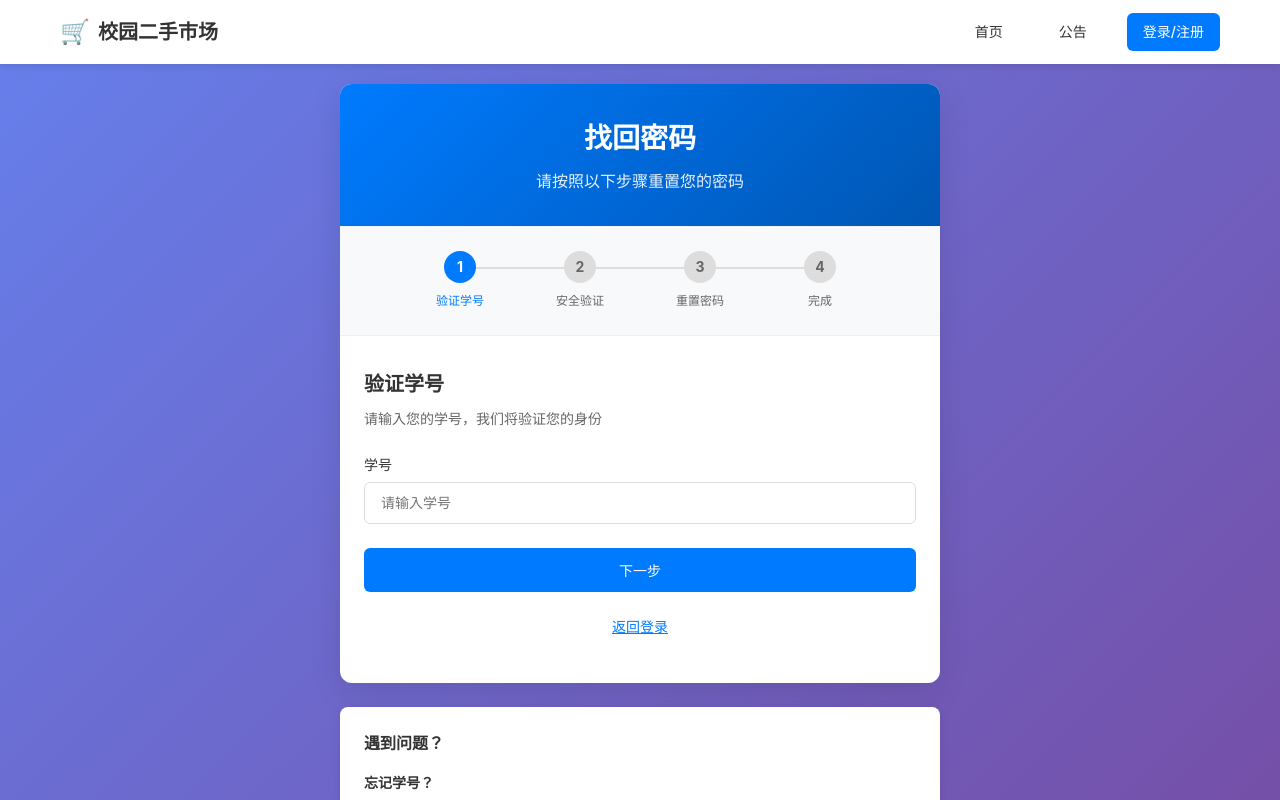
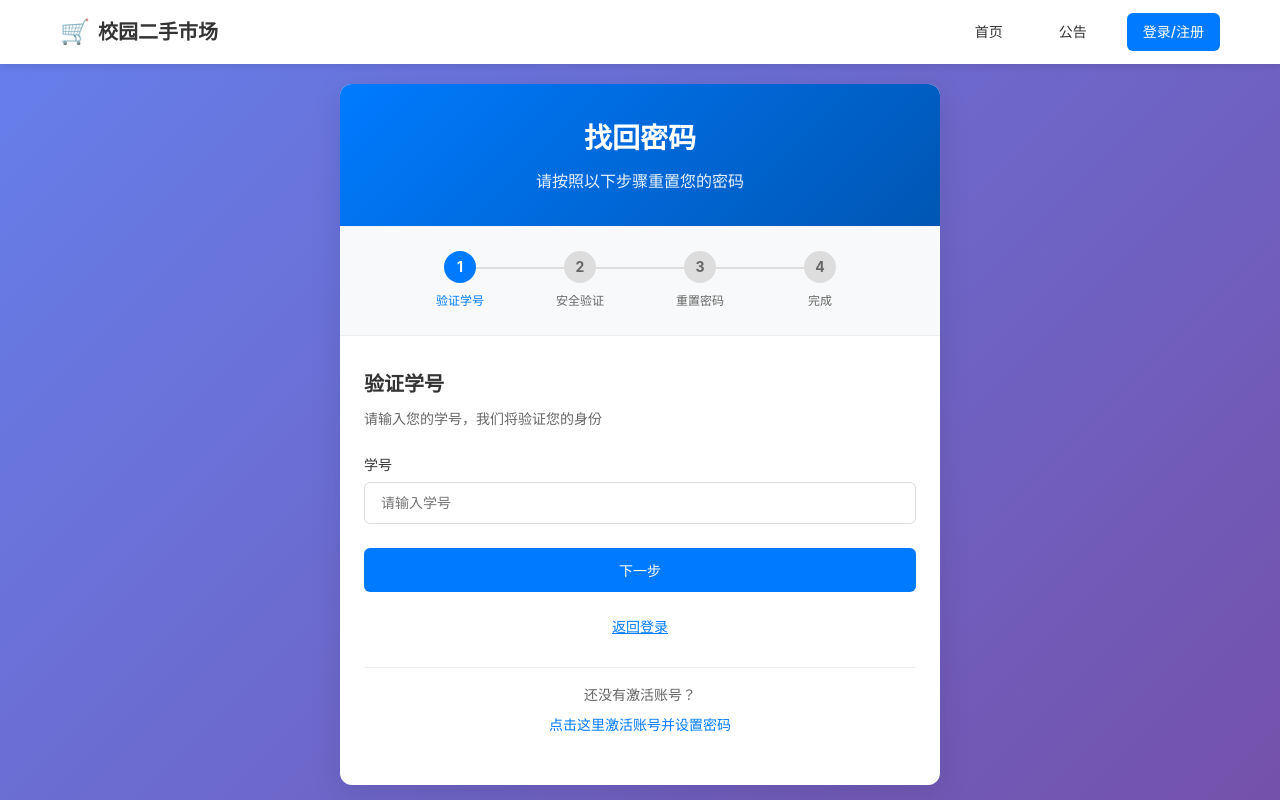
Before and after one commit to ChiMings/--1, a Vue app in the folder front/: page /forgot-password in a window 1280 px wide. Shown: the top 800 px of the page. Built offline with nearby package versions, Linux system fonts and the light colour scheme.

Commit message:
完善用户认证和权限控制功能，新增路由守卫以检查用户登录状态和管理员权限，同时优化了登录、游客登录和账号激活的错误提示信息，提升用户体验和系统安全性。

```diff
--- a/front/src/router/index.js
+++ b/front/src/router/index.js
@@ -1,4 +1,5 @@
 import { createRouter, createWebHistory } from 'vue-router';
+import { useUserStore } from '@/store/user';
 
 //  layouts
 import AdminLayout from '../layouts/AdminLayout.vue';
@@ -35,6 +36,7 @@ const routes = [
     path: '/',
     name: 'Home',
     component: HomeView,
+    meta: { requiresAuth: true }
   },
   {
     path: '/login',
@@ -50,23 +52,26 @@ const routes = [
     path: '/product/:id',
     name: 'ProductDetail',
     component: ProductDetailView,
+    meta: { requiresAuth: true }
   },
   {
     path: '/profile/:userId',
     name: 'UserProfile',
     component: UserProfileView,
+    meta: { requiresAuth: true }
   },
   {
     path: '/notices',
     name: 'Notices',
     component: NoticesView,
+    meta: { requiresAuth: true }
   },
 
   // --- 个人中心 (需要认证) ---
   {
     path: '/user',
     component: UserCenterLayout,
-    // meta: { requiresAuth: true }, // 可选：用于路由守卫
+    meta: { requiresAuth: true },
     children: [
       {
         path: 'profile',
@@ -111,7 +116,7 @@ const routes = [
   {
     path: '/admin',
     component: AdminLayout,
-    // meta: { requiresAdmin: true }, // 可选：用于路由守卫
+    meta: { requiresAdmin: true },
     children: [
       {
         path: 'dashboard',
@@ -147,4 +152,31 @@ const router = createRouter({
   routes,
 });
 
+// 路由守卫
+router.beforeEach((to, from, next) => {
+  const userStore = useUserStore();
+
+  // 检查是否需要登录认证
+  if (to.meta.requiresAuth && !userStore.isLoggedIn) {
+    // 未登录用户重定向到登录页
+    next('/login');
+    return;
+  }
+
+  // 检查是否需要管理员权限
+  if (to.meta.requiresAdmin && !userStore.isAdmin) {
+    // 非管理员用户重定向到首页
+    next('/');
+    return;
+  }
+
+  // 如果已经登录，访问登录页面则重定向到首页
+  if (to.name === 'Login' && userStore.isLoggedIn) {
+    next('/');
+    return;
+  }
+
+  next();
+});
+
 export default router;
--- a/front/src/store/user.js
+++ b/front/src/store/user.js
@@ -158,11 +158,18 @@ export const useUserStore = defineStore('user', () => {
 
   // 计算属性
   const isLoggedIn = computed(() => !!token.value);
+  const isAdmin = computed(() => {
+    return userInfo.value && (
+      userInfo.value.role === '管理员' ||
+      userInfo.value.role === '超级管理员'
+    );
+  });
 
   return {
     token,
     userInfo,
     isLoggedIn,
+    isAdmin,
     login,
     guestLogin,
     activate,
--- a/front/src/utils/config.js
+++ b/front/src/utils/config.js
@@ -1,7 +1,7 @@
 // 开发配置
 export const config = {
   // 是否使用模拟数据 (设为true在没有后端时使用模拟数据)
-  useMockData: true,
+  useMockData: false,
 
   // API基础地址
   apiBaseURL: '/api',
--- a/front/src/views/ForgotPasswordView.vue
+++ b/front/src/views/ForgotPasswordView.vue
@@ -51,6 +51,13 @@
 
                 <router-link to="/login" class="btn btn-link">
                   返回登录
+                </router-link>
+              </div>
+
+              <div class="activation-hint">
+                <p>还没有激活账号？</p>
+                <router-link to="/login" class="activation-link">
+                  点击这里激活账号并设置密码
                 </router-link>
               </div>
             </form>
@@ -750,6 +757,30 @@ function goToPreviousStep() {
   cursor: not-allowed;
 }
 
+.activation-hint {
+  text-align: center;
+  padding: 16px 0;
+  border-top: 1px solid #eee;
+  margin-top: 16px;
+}
+
+.activation-hint p {
+  margin: 0 0 8px 0;
+  color: #666;
+  font-size: 14px;
+}
+
+.activation-link {
+  color: #007bff;
+  text-decoration: none;
+  font-weight: 500;
+}
+
+.activation-link:hover {
+  color: #0056b3;
+  text-decoration: underline;
+}
+
 .success-content {
   text-align: center;
   padding: 20px 0;
--- a/front/src/views/LoginView.vue
+++ b/front/src/views/LoginView.vue
@@ -251,7 +251,20 @@ async function handleLogin() {
     // 登录成功，跳转到首页
     router.push('/');
   } catch (err) {
-    error.value = err.response?.data?.message || err.message || '登录失败，请检查学工号和密码';
+    console.error('Login error:', err);
+
+    // 提供更友好的错误提示
+    if (err.response?.status === 404) {
+      error.value = '学号不存在，请检查学号是否正确或联系管理员';
+    } else if (err.response?.status === 401) {
+      error.value = '密码错误，请检查密码或使用忘记密码功能';
+    } else if (err.response?.status === 403) {
+      error.value = '账号被禁用，请联系管理员';
+    } else if (err.response?.data?.message) {
+      error.value = err.response.data.message;
+    } else {
+      error.value = '登录失败，请检查学号和密码是否正确';
+    }
   } finally {
     loading.value = false;
   }
@@ -268,7 +281,16 @@ async function handleGuestLogin() {
     // 登录成功，跳转到首页
     router.push('/');
   } catch (err) {
-    error.value = err.response?.data?.message || err.message || '游客登录失败，请检查学工号和姓名';
+    console.error('Guest login error:', err);
+
+    // 提供更友好的错误提示
+    if (err.response?.status === 404) {
+      error.value = '学号不存在或姓名不匹配，请检查信息是否正确';
+    } else if (err.response?.data?.message) {
+      error.value = err.response.data.message;
+    } else {
+      error.value = '游客登录失败，请检查学号和姓名是否正确';
+    }
   } finally {
     loading.value = false;
   }
@@ -285,7 +307,20 @@ async function handleActivate() {
     // 激活成功，跳转到首页
     router.push('/');
   } catch (err) {
-    error.value = err.response?.data?.message || err.message || '账号激活失败，请检查信息是否正确';
+    console.error('Activation error:', err);
+
+    // 提供更友好的错误提示
+    if (err.response?.status === 404) {
+      error.value = '学号不存在或姓名不匹配，请检查信息是否正确';
+    } else if (err.response?.status === 400) {
+      error.value = '激活码无效或已过期，请检查激活码是否正确';
+    } else if (err.response?.status === 409) {
+      error.value = '该账号已激活，请直接使用认证登录';
+    } else if (err.response?.data?.message) {
+      error.value = err.response.data.message;
+    } else {
+      error.value = '账号激活失败，请检查所有信息是否正确';
+    }
   } finally {
     loading.value = false;
   }
--- a/front/src/views/UserProfileView.vue
+++ b/front/src/views/UserProfileView.vue
@@ -278,7 +278,7 @@ const filteredProducts = computed(() => {
 async function loadUserProfile() {
   try {
     loading.value = true;
-    const userId = parseInt(route.params.id);
+    const userId = parseInt(route.params.userId);
 
     if (config.useMockData) {
       // 使用模拟数据
@@ -306,8 +306,19 @@ function sendMessage() {
     return;
   }
 
-  // 跳转到私信页面
-  router.push('/messages');
+  if (!user.value) {
+    alert('用户信息加载失败');
+    return;
+  }
+
+  // 跳转到私信页面，并自动开启与该用户的对话
+  router.push({
+    name: 'MyMessages',
+    query: {
+      userId: user.value.id,
+      nickname: user.value.nickname || user.value.name
+    }
+  });
 }
 
 // 举报用户
```
